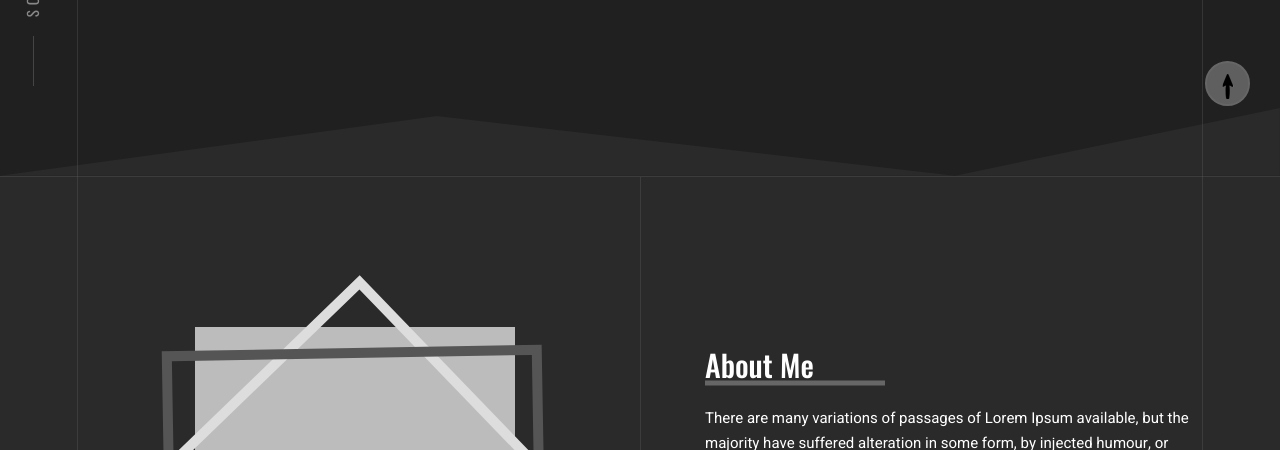
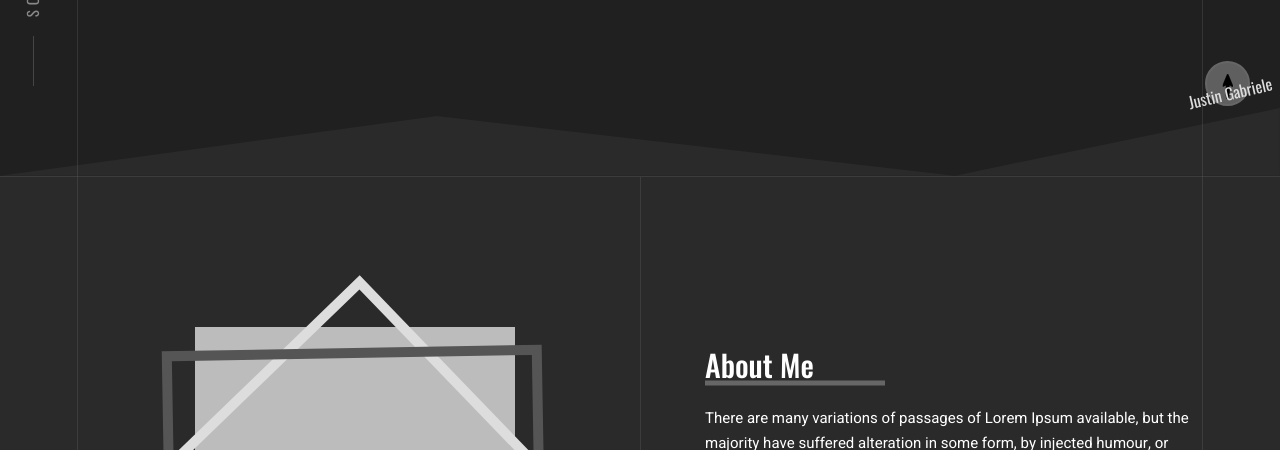
Before and after one commit to gabrielejm/jg-react-portfolio, a React (Create React App) app: page / in a window 1280 px wide. Shown: the part 674-1124 px from the top of the page. Built offline with nearby package versions, Linux system fonts and the light colour scheme; a web font is replaced by a local one.

Commit message:
added name

```diff
--- a/src/components/Banner.js
+++ b/src/components/Banner.js
@@ -31,7 +31,9 @@ class Banner extends Component {
             </div>
           </div>
         </div>
-        <div className="copy">{/* <p>React Developer</p> */}</div>
+        <div className="copy">
+          <p>Justin Gabriele</p>
+        </div>
         <div className="social-links">
           <ul>
             {/* <li>
```
